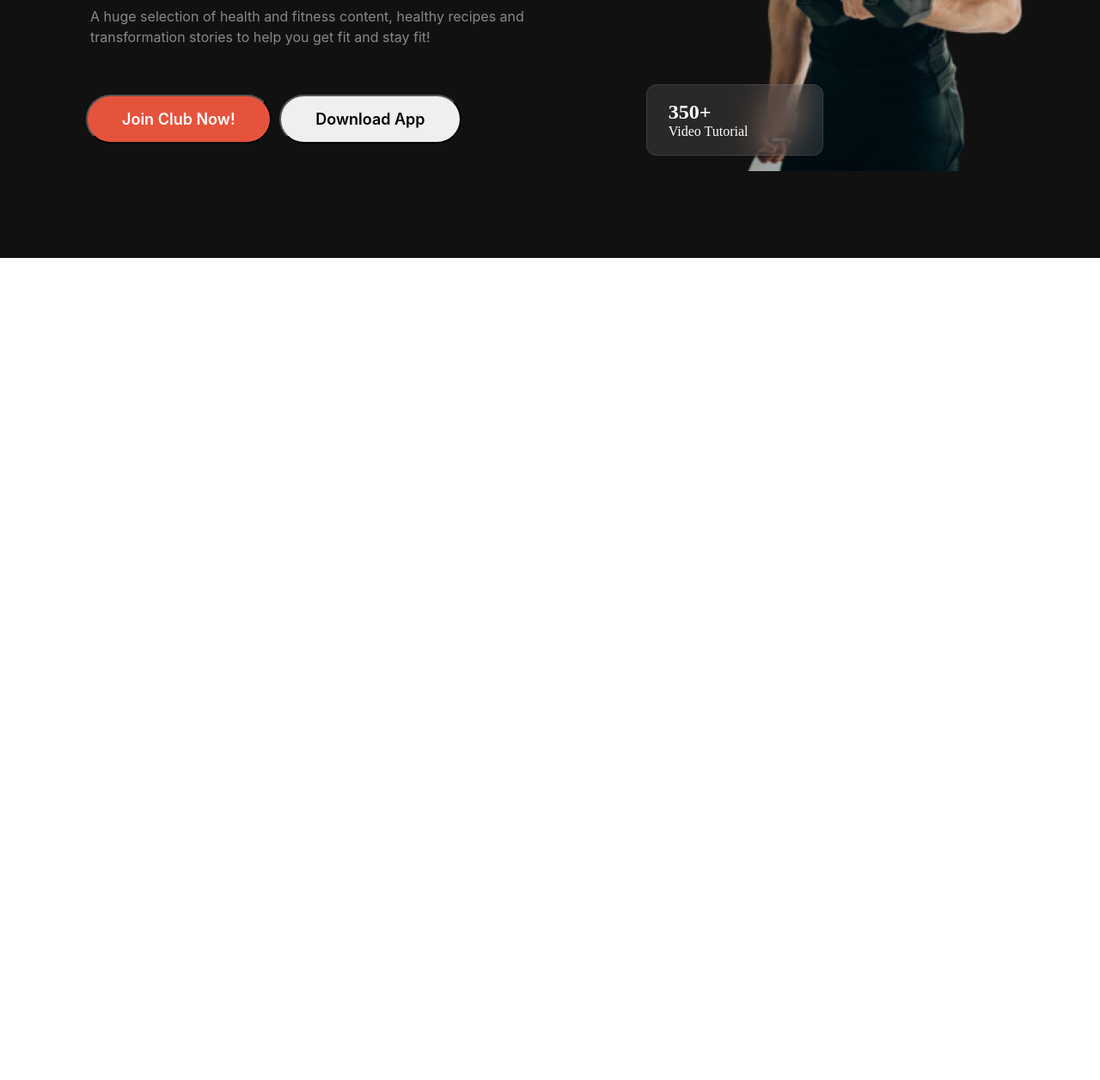
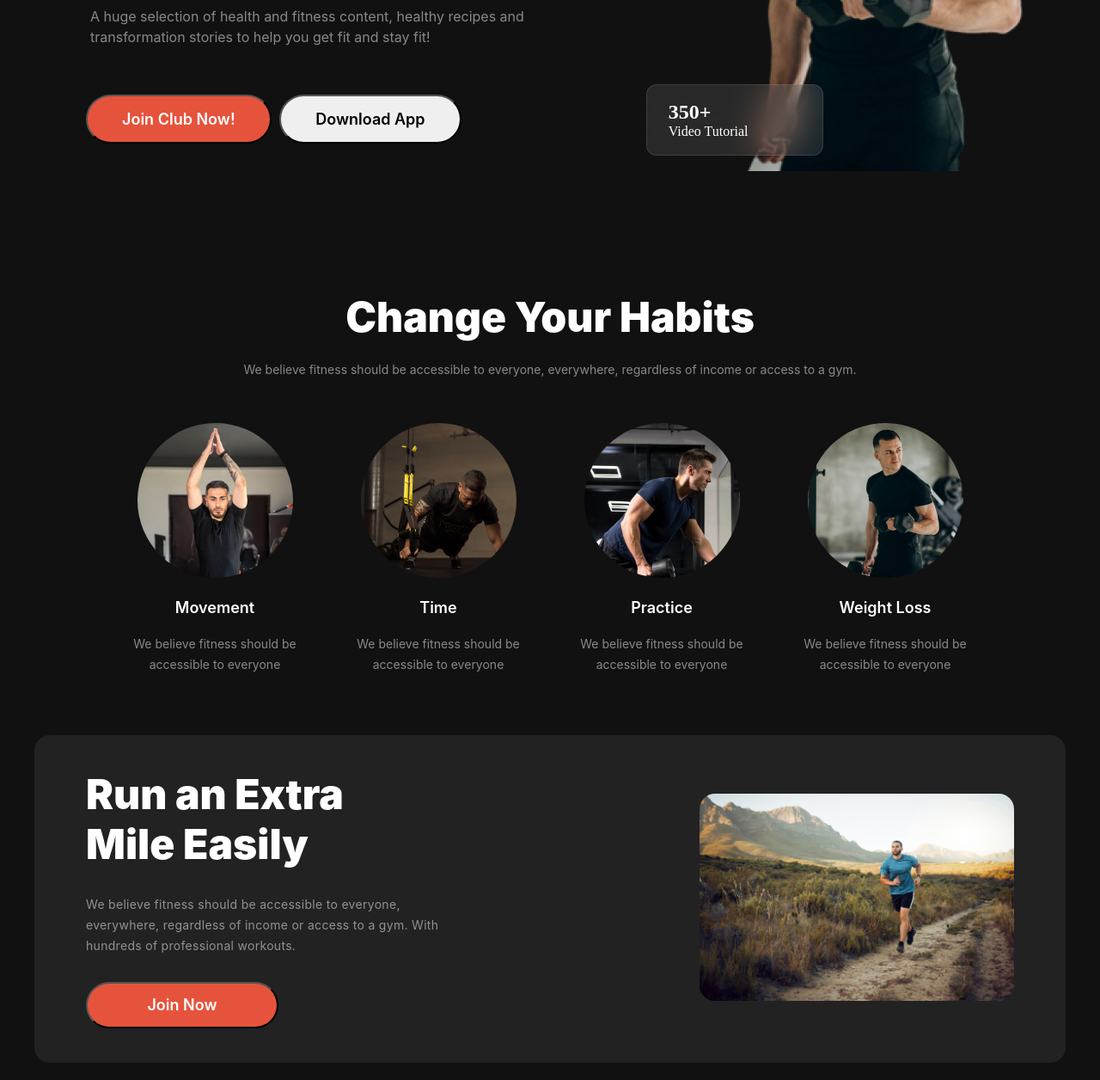
Before and after one commit to shakibwebx/project-2, a plain HTML site: page index.html in a window 1280 px wide. Shown: the part 599-1855 px from the top of the page at 86% size. Before the commit the page ends 899 px from the top, so only its background shows below. Drawn offline with Linux system fonts and the light colour scheme; a web font is replaced by a local one.

Commit message:
first commit

```diff
--- a/index.html
+++ b/index.html
@@ -62,6 +62,46 @@
     </div>
 
 
+    <!-- Change Your Habit Section Start -->
+
+    <div class="all-habit-sec">
+        <div class="habit-section">
+            <h1>Change Your Habits</h1>
+            <p>We believe fitness should be accessible to everyone, everywhere, regardless of income or access to a gym.</p>
+            <div class="habit-section-img">
+                <div class="habits"><img src="images/image 2.png" alt="">
+                    <h4>Movement</h4>
+                    <p>We believe fitness should be accessible to everyone</p>
+                </div>
+                <div class="habits"><img src="images/image 3.png" alt="">
+                    <h4>Time</h4>
+                    <p>We believe fitness should be accessible to everyone</p>
+                </div>
+                <div class="habits"><img src="images/image 4.png" alt="">
+                    <h4>Practice</h4>
+                    <p>We believe fitness should be accessible to everyone</p>
+                </div>
+                <div class="habits"><img src="images/image 5.png" alt="">
+                    <h4>Weight Loss</h4>
+                    <p>We believe fitness should be accessible to everyone</p>
+                </div>
+
+
+            </div>
+        </div>
+
+        <div class="extra-mile">
+            <div class="extra-mile-text">
+                <h1>Run an Extra <br>
+                    Mile Easily</h1>
+                    <p>We believe fitness should be accessible to everyone, <br> everywhere, regardless of income or access to a gym. With <br>hundreds of professional workouts.</p>
+                    <button>Join Now</button>
+            </div>
+            <div class="extra-mile-img"><img src="images/run.jpg" alt="" ></div>
+        </div>
+    </div>
+
+
 
 </body>
 
--- a/style.css
+++ b/style.css
@@ -140,3 +140,111 @@
     margin-left: -32%;
 
 }
+
+.habit-section {
+    max-width: 1080px;
+    margin: auto;
+    text-align: center;
+    padding: 20px;
+    gap: 20px;
+    color: #fff;
+}
+
+.habit-section h1 {
+    font-family: Inter;
+    font-size: 48px;
+    font-weight: 900;
+    line-height: 120%;
+}
+
+.habit-section p {
+    color: rgba(255, 255, 255, 0.5);
+    font-family: Inter;
+    font-size: 14px;
+    font-weight: 400;
+    line-height: 24px;
+    margin: 20px;
+}
+
+.habit-section h4 {
+    font-family: Inter;
+    font-size: 18px;
+    font-weight: 600;
+    line-height: 120%;
+}
+
+.habit-section-img {
+    display: flex;
+    justify-content: space-around;
+    gap: 20px;
+    color: #fff;
+    margin: 30px;
+
+}
+
+.habits img {
+    border-radius: 50%;
+    margin: 20px;
+
+}
+
+.all-habit-sec {
+    background-color: #111111;
+    padding: 20px;
+}
+
+.extra-mile {
+    display: flex;
+    color: #fff;
+    max-width: 1080px;
+    margin: auto;
+    background-color: #222222;
+    padding: 40px 60px 40px 60px;
+    justify-content: space-between;
+    border-radius: 18px;
+    align-items: center;
+
+
+}
+
+
+
+.extra-mile-text h1 {
+    font-family: Inter;
+    font-size: 48px;
+    font-weight: 900;
+    line-height: 120%;
+
+}
+
+.extra-mile-text p {
+    color: rgba(255, 255, 255, 0.5);
+    font-family: Inter;
+    font-size: 14px;
+    font-weight: 400;
+    line-height: 24px;
+    letter-spacing: 0.3px;
+    margin: 30px 0px 30px 0px;
+}
+
+.extra-mile-text button {
+    width: 224px;
+    height: 54px;
+    border-radius: 42px;
+    background: rgb(230, 83, 60);
+    font-family: Inter;
+    font-size: 18px;
+    font-weight: 600;
+    line-height: 22px;
+    color: #fff;
+
+}
+
+
+.extra-mile-img img {
+    border-radius: 18px;
+    width: 366px;
+
+
+
+}
```
Also changed, not shown: 1 other file.
